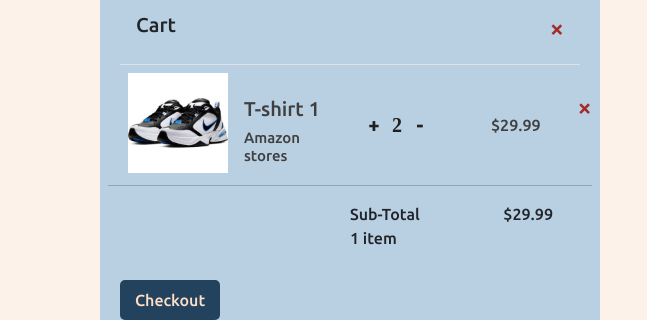
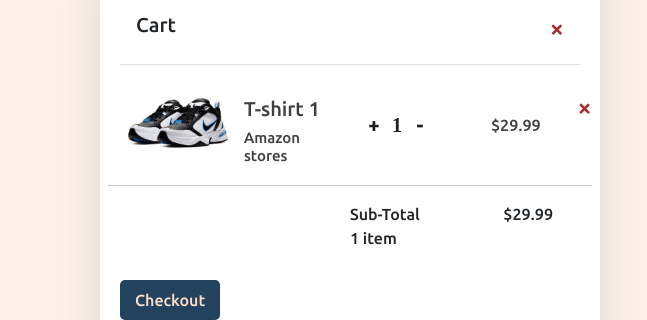
Before and after one commit to EgoLydia/Ecommerce-product-cart, a plain HTML site: page index.html in a window 1280 px wide. Shown: the part 126-446 px from the top of the page, 0-647 px from the left. Drawn offline with nearby package versions, Linux system fonts and the light colour scheme.

Commit message:
Changed modal background to white & added box shadow

```diff
--- a/index.html
+++ b/index.html
@@ -100,7 +100,7 @@
                           </div>
                           <div class="counter p-2 col-4">
                             <div class="counter-btn">+</div>
-                            <div class="count">2</div>
+                            <div class="count">1</div>
                             <div class="counter-btn">-</div>
                           </div>
                           <div class="prices p-5 col-2">
--- a/style.css
+++ b/style.css
@@ -265,7 +265,8 @@ footer {
 
 .modal {
   display: block;
-  background-color: rgb(185, 207, 226);
+  background-color: white;
+  box-shadow: 0px 0px 42px 4px #cccccc99 ;
   height: 500px;
   width: 500px;
   padding: 20px;
```
